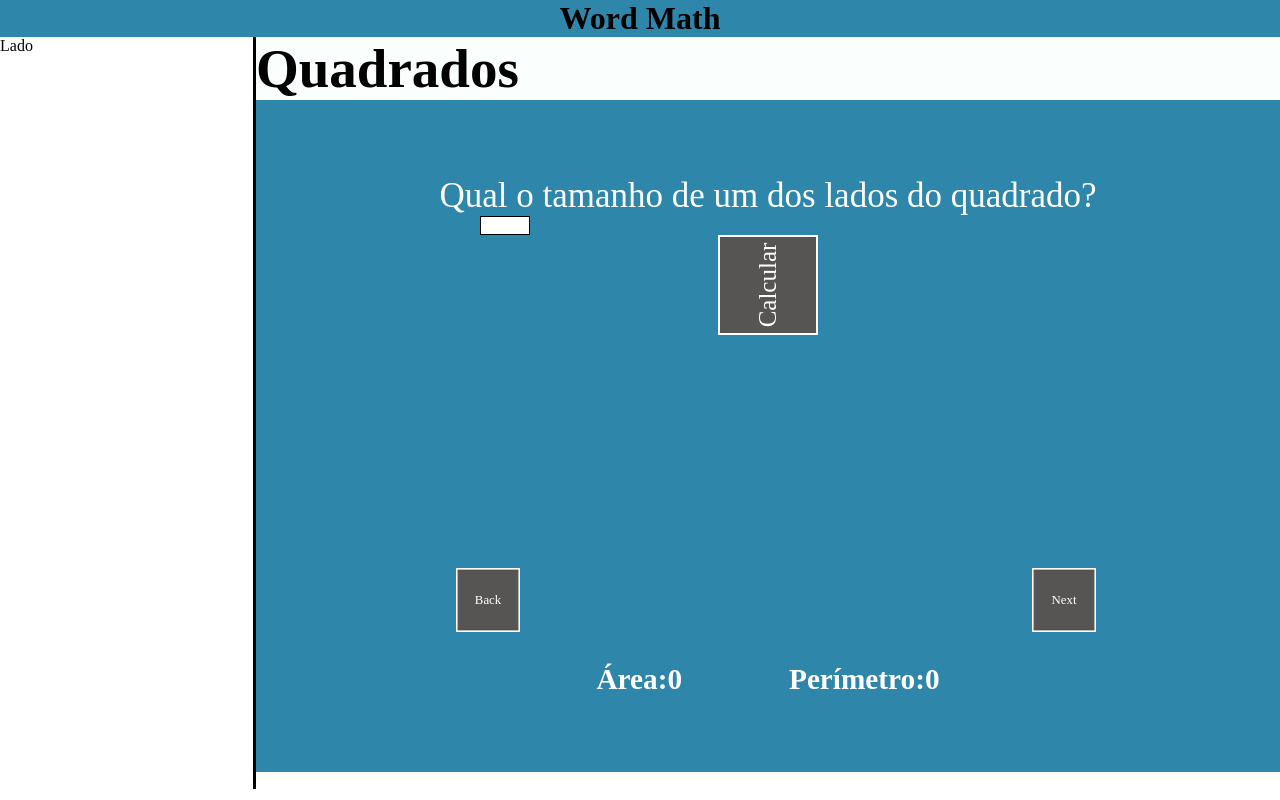
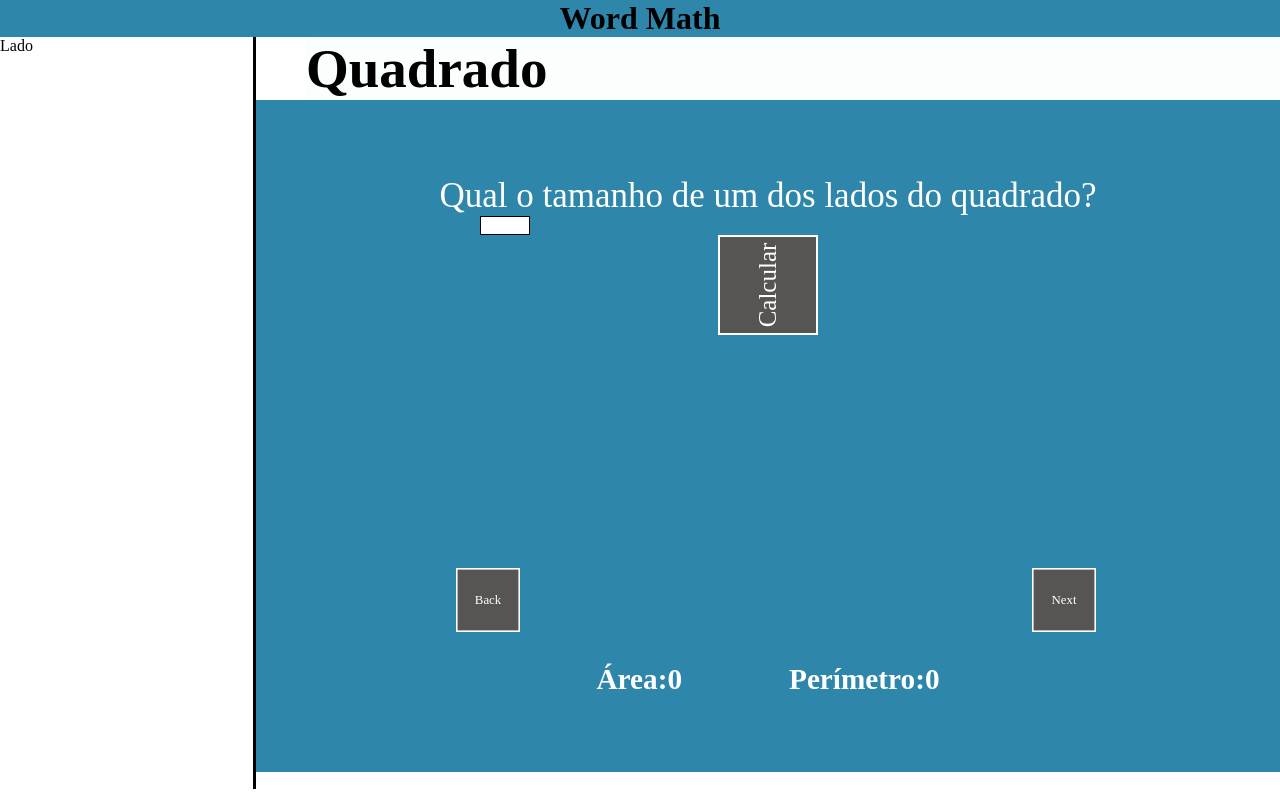
Before and after one commit to Davi-Serrano/Word-Math, a React (Create React App) app: page / in a window 1280 px wide. Built offline with nearby package versions, Linux system fonts and the light colour scheme.

Commit message:
Margin do Title add

```diff
--- a/src/components/Section/Geometric/Square/index.js
+++ b/src/components/Section/Geometric/Square/index.js
@@ -29,7 +29,7 @@ export const Square = () =>{
 
         <div>
 
-        <Title>Quadrados</Title>
+        <Title>Quadrado</Title>
 
         <GeoStyle>
             <div className="question">
--- a/src/components/Section/Geometric/style.js
+++ b/src/components/Section/Geometric/style.js
@@ -3,9 +3,11 @@ import styled from "styled-components";
 export const Title = styled.h2`
         font-size: 55px;
 
+        margin-left: 50px;
+
         background-color: #FAFFFD;
 
-        `
+`
 export const GeoStyle = styled.div`
     display: flex;
     flex-direction: column;
```
